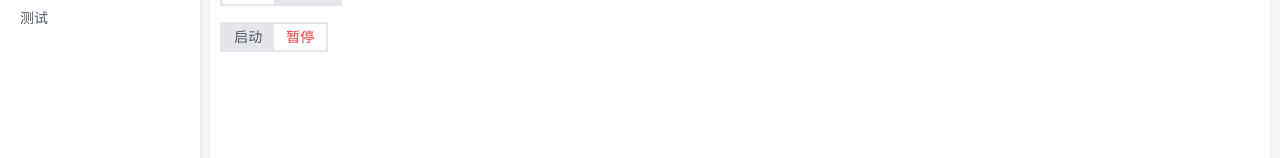
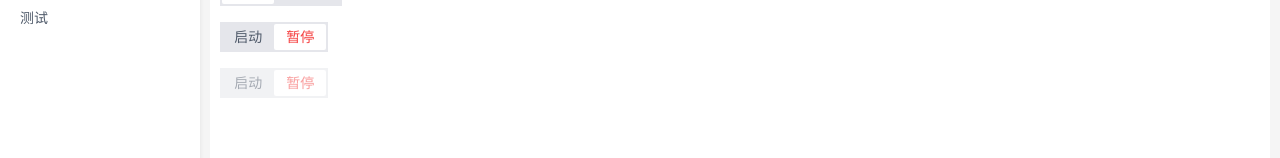
Before and after one commit to lin-97/gi-demo, a Vue app: page /test in a window 1280 px wide. Shown: the part 138-296 px from the top of the page. Built offline with nearby package versions, Linux system fonts and the light colour scheme.

Commit message:
开关组件添加禁用功能

```diff
--- a/src/components/GiSwitch.vue
+++ b/src/components/GiTextSwitch.vue
@@ -1,11 +1,16 @@
 <template>
-  <div class="gi-switch">
+  <div class="gi-switch" :class="{ disabled: disabled }">
     <div class="gi-switch-wrap">
       <section class="slide-bar" :style="getSlideBarStyle"></section>
-      <section ref="OnRef" class="item left" :class="{ on: modelValue }" @click="onSwitch(true)">
+      <section ref="OnRef" class="item left" :class="{ on: modelValue, disabled: disabled }" @click="onSwitch(true)">
         {{ onText }}
       </section>
-      <section ref="OffRef" class="item right" :class="{ off: !modelValue }" @click="onSwitch(false)">
+      <section
+        ref="OffRef"
+        class="item right"
+        :class="{ off: !modelValue, disabled: disabled }"
+        @click="onSwitch(false)"
+      >
         {{ offText }}
       </section>
     </div>
@@ -28,6 +33,10 @@ const props = defineProps({
   offText: {
     type: String,
     default: '暂停'
+  },
+  disabled: {
+    type: Boolean,
+    default: false
   }
 })
 const emit = defineEmits(['update:modelValue'])
@@ -49,7 +58,7 @@ const getSlideBarStyle = computed(() => {
 })
 
 const onSwitch = (flag: boolean) => {
-  if (flag === props.modelValue) return
+  if (flag === props.modelValue || props.disabled) return
   emit('update:modelValue', !props.modelValue)
 }
 </script>
@@ -61,6 +70,9 @@ const onSwitch = (flag: boolean) => {
   background: var(--color-fill-3);
   padding: 0.16em;
   box-sizing: border-box;
+  &.disabled {
+    opacity: 0.5;
+  }
   &-wrap {
     display: flex;
     align-items: center;
@@ -86,6 +98,9 @@ const onSwitch = (flag: boolean) => {
       user-select: none;
     }
     .item {
+      &.disabled {
+        cursor: not-allowed;
+      }
       &.on {
         color: rgb(var(--primary-6));
       }
--- a/src/views/test/index.vue
+++ b/src/views/test/index.vue
@@ -2,8 +2,9 @@
   <div class="gi_box test">
     <a-space direction="vertical" size="medium">
       <GiTextRadio :list="list" v-model="current"></GiTextRadio>
-      <GiSwitch v-model="checked" off-text="暂停中"></GiSwitch>
-      <GiSwitch v-model="checked1"></GiSwitch>
+      <GiTextSwitch v-model="checked" off-text="暂停中"></GiTextSwitch>
+      <GiTextSwitch v-model="checked1"></GiTextSwitch>
+      <GiTextSwitch v-model="checked1" disabled></GiTextSwitch>
     </a-space>
   </div>
 </template>
@@ -11,7 +12,7 @@
 <script lang="ts" setup>
 import { ref } from 'vue'
 import GiTextRadio from '@/components/GiTextRadio.vue'
-import GiSwitch from '@/components/GiSwitch.vue'
+import GiTextSwitch from '@/components/GiTextSwitch.vue'
 
 const list = [
   { label: '嘎嘎', value: '01' },
```
